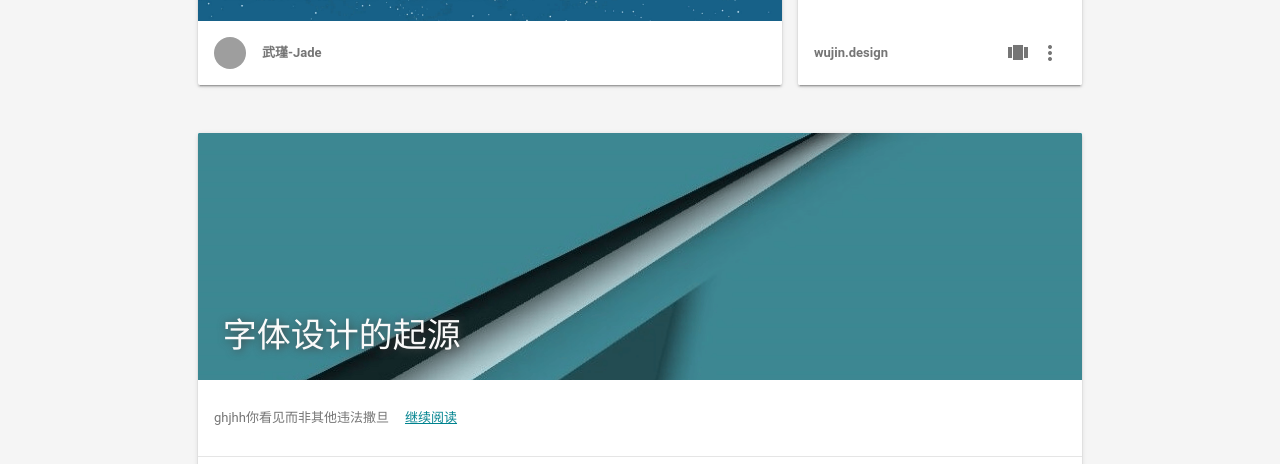
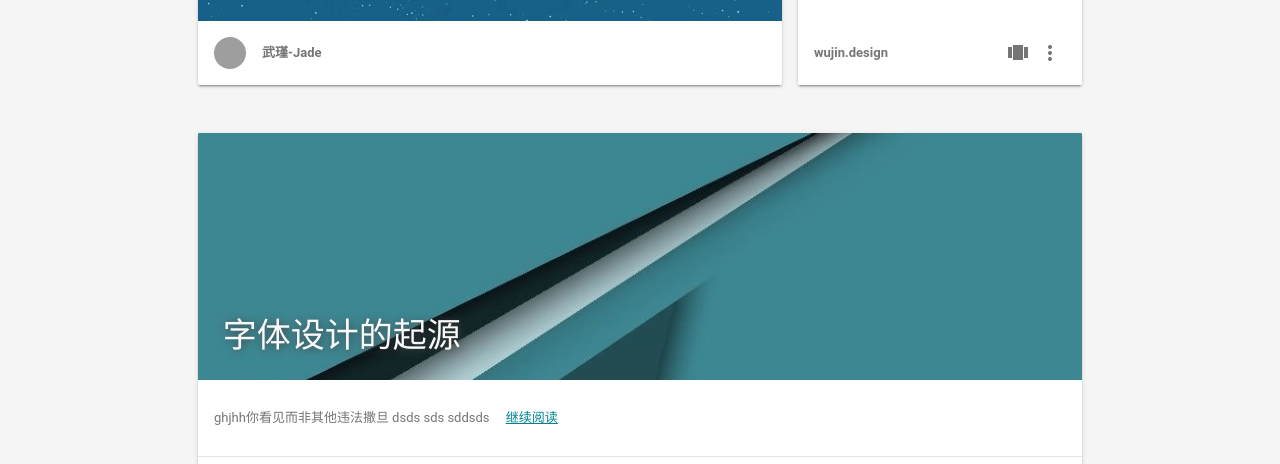
Before and after one commit to wujin2821/wujin2821.github.io, a plain HTML site: page index.html in a window 1280 px wide. Shown: the part 488-952 px from the top of the page. Drawn offline with Linux system fonts and the light colour scheme; grey boxes are pictures that could not be loaded.

Commit message:
Site updated: 2017-05-14 14:28:44

```diff
--- a/index.html
+++ b/index.html
@@ -365,6 +365,9 @@
     <div class="mdl-color-text--grey-600 mdl-card__supporting-text post_entry-content">
 
             ghjhh你看见而非其他违法撒旦
+dsds
+sds
+sddsds
 
 
         &nbsp;&nbsp;&nbsp;
```
Also changed, not shown: 2017/05/14/字体设计的起源/index.html (+3 -0 lines), archives/2017/05/index.html (+3 -0 lines), archives/2017/index.html (+3 -0 lines), archives/index.html (+3 -0 lines).
